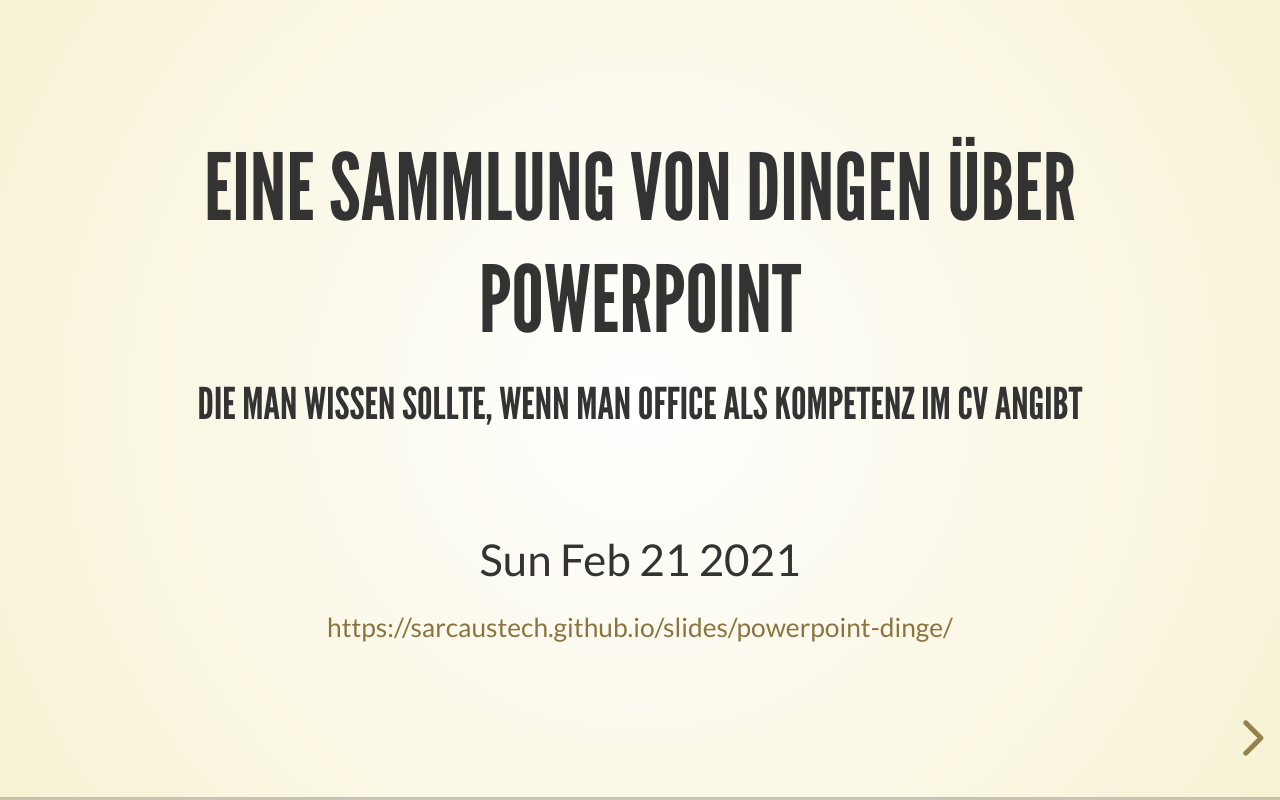
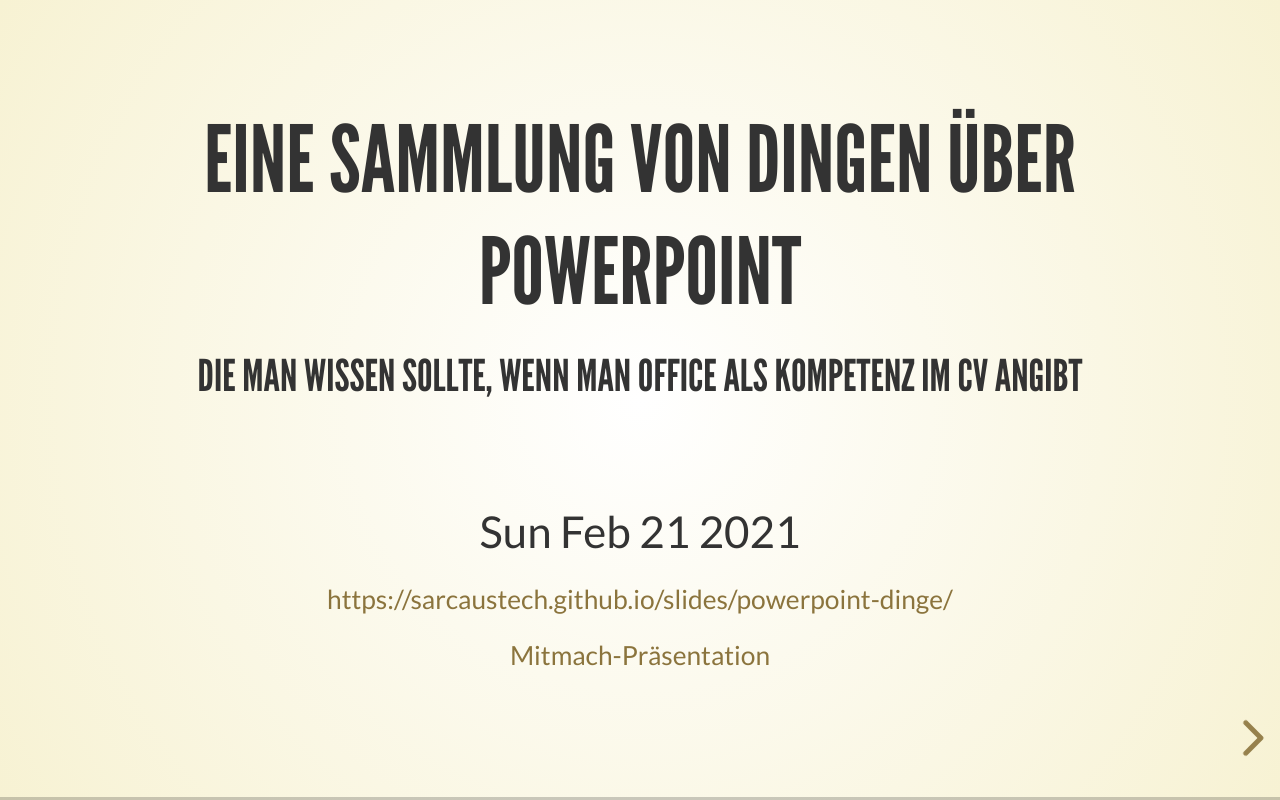
Before and after one commit to mikel-jason/slides, a website: page powerpoint-dinge/index.html in a window 1280 px wide. Drawn offline with Linux system fonts and the light colour scheme.

Commit message:
[PowerPoint] Add demo pptx

```diff
--- a/powerpoint-dinge/index.html
+++ b/powerpoint-dinge/index.html
@@ -22,6 +22,7 @@
 					<br />
 					<p class="insert-date"></p>
 					<p style="font-size: 60%;"><a href="https://sarcaustech.github.io/slides/powerpoint-dinge/" target=_blank>https://sarcaustech.github.io/slides/powerpoint-dinge/</a></p>
+					<p style="font-size: 60%;"><a href="https://github.com/sarcaustech/slides/raw/main/powerpoint-dinge/powerpoint-dinge-demo.pptx">Mitmach-Präsentation</a></p>
 				</section>
 				<section>
 					<section>
```
Also changed, not shown: 1 other file.
